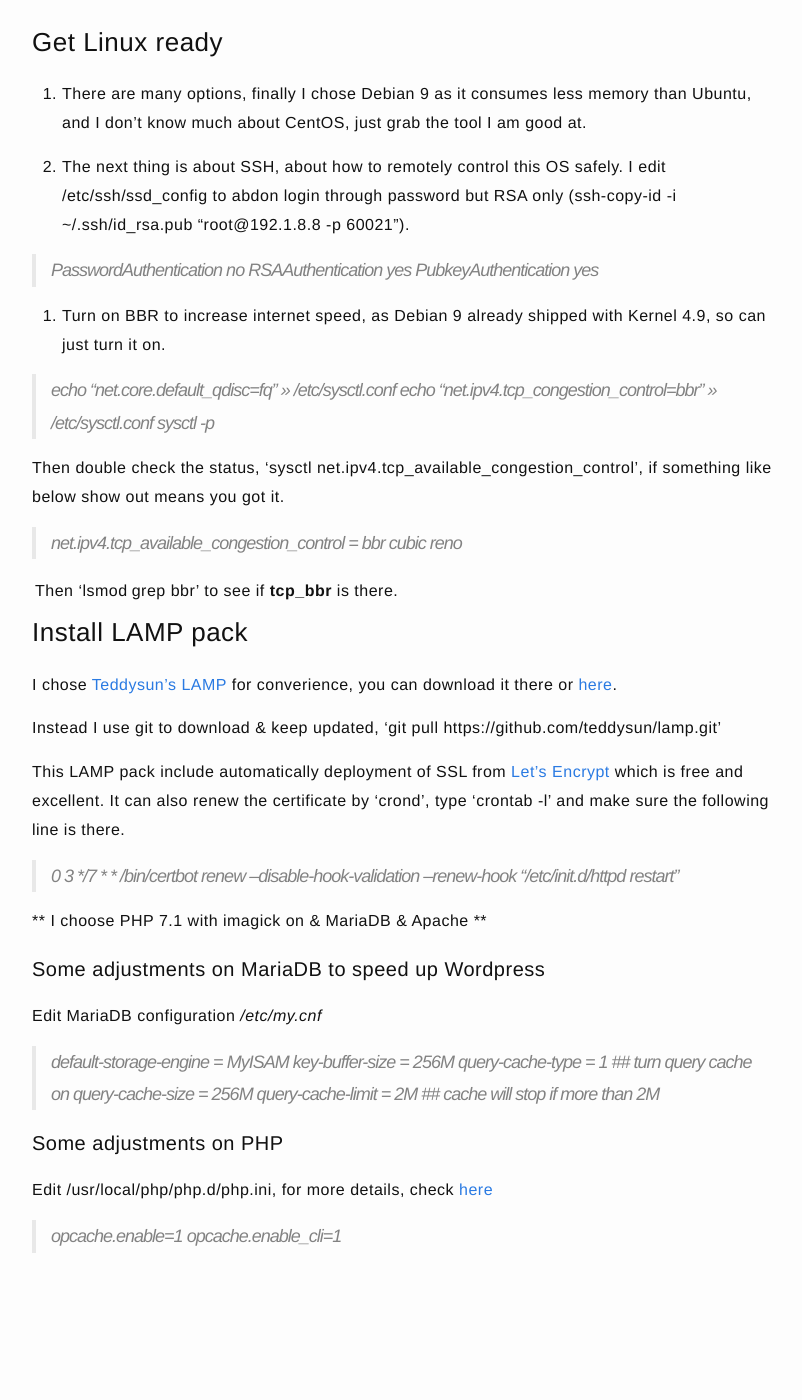
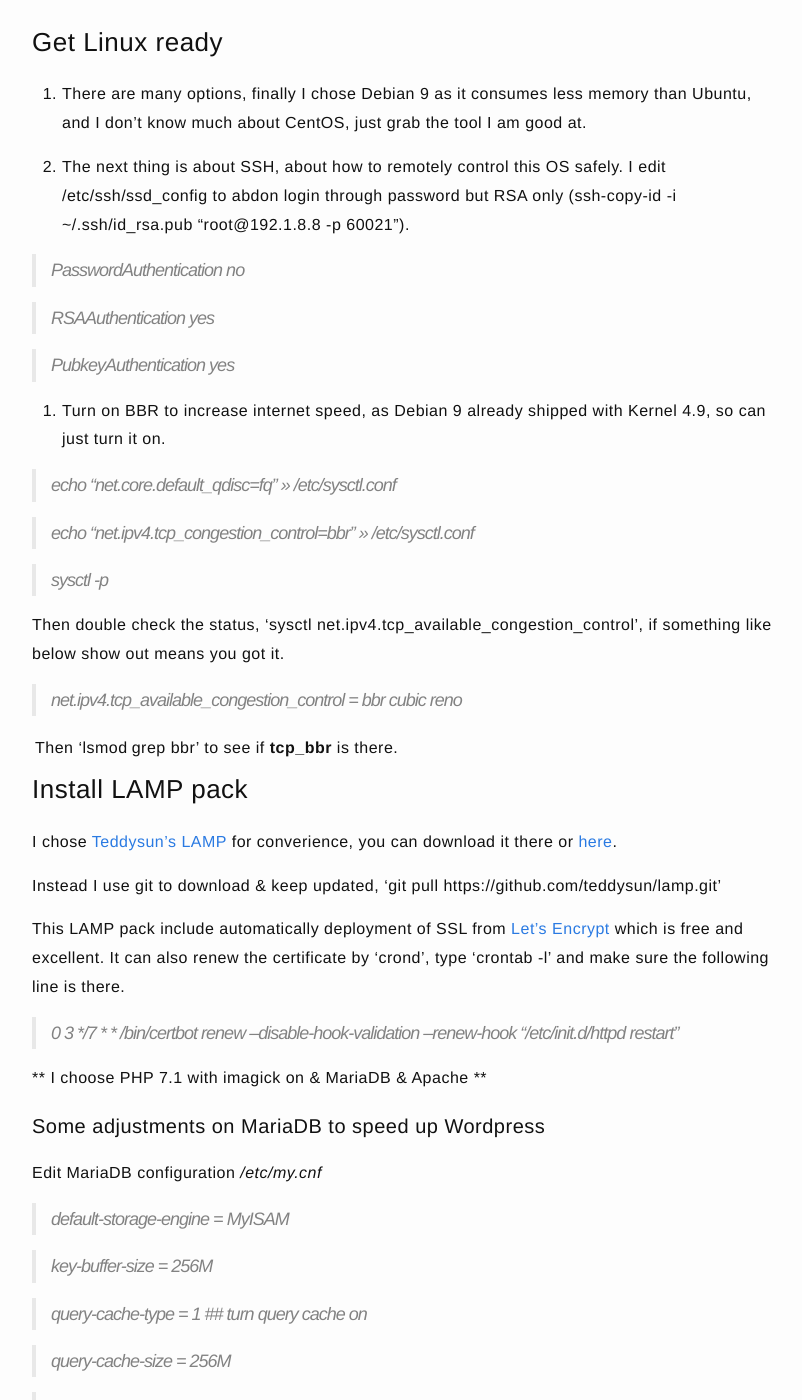
Before and after one commit to jazzi/jazzi.github.io, a Jekyll site: the page built from _posts/2018-03-15-setup-wordpress-in-vps.md, in a window 1280 px wide and 1400 px high, scrolled down 379 px. Shown: the whole window, without its empty margins (238-1040 px from the left). Built offline with Jekyll 4.4.1, drawn with Linux system fonts in a browser that asks for light colours; before the commit the page ends 1692 px from its top, so only the background shows below that; part of the change alters nothing that is shown; some of the changed text lies outside the part shown.

```diff
--- a/_posts/2018-03-15-setup-wordpress-in-vps.md
+++ b/_posts/2018-03-15-setup-wordpress-in-vps.md
@@ -13,13 +13,17 @@ This is my note about how to build a fast & secure Wordpress eCommerce website w
 2. The next thing is about SSH, about how to remotely control this OS safely. I edit /etc/ssh/ssd_config to abdon login through password but RSA only (ssh-copy-id -i ~/.ssh/id_rsa.pub "root@192.1.8.8 -p 60021").
 
 > PasswordAuthentication  no
+
 > RSAAuthentication       yes
+
 > PubkeyAuthentication    yes
 
 3. Turn on BBR to increase internet speed, as Debian 9 already shipped with Kernel 4.9, so can just turn it on.
 
 > echo "net.core.default_qdisc=fq" >> /etc/sysctl.conf
+
 > echo "net.ipv4.tcp_congestion_control=bbr" >> /etc/sysctl.conf
+
 > sysctl -p
 
 Then double check the status, 'sysctl net.ipv4.tcp_available_congestion_control', if something like below show out means you got it.
@@ -43,13 +47,20 @@ This LAMP pack include automatically deployment of SSL from [Let's Encrypt](http
 Edit MariaDB configuration */etc/my.cnf*
 
 > default-storage-engine = MyISAM
+
 > key-buffer-size = 256M
+
 > query-cache-type = 1  ## turn query cache on
+
 > query-cache-size = 256M
+
 > query-cache-limit = 2M   ## cache will stop if more than 2M
 
 #### Some adjustments on PHP
 Edit /usr/local/php/php.d/php.ini, for more details, check [here](http://blog.csdn.net/weixin_36333654/article/details/52770325)
 
 > opcache.enable=1
+
 > opcache.enable_cli=1
+
+#### There is also some lines about how to adjust Nginx, check [here](http://www.elecfans.com/d/633003.html)
```
